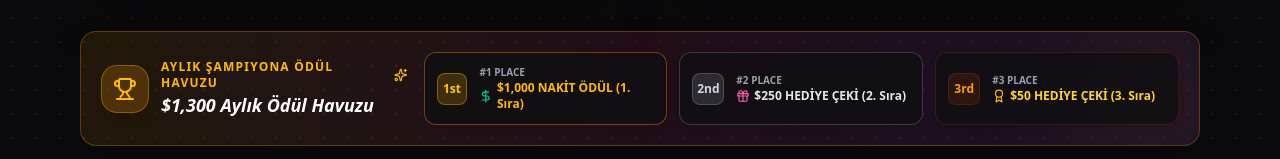
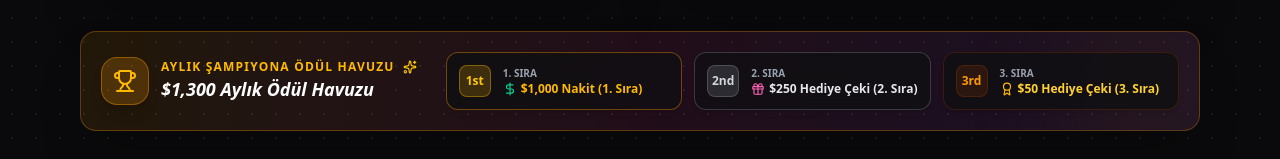
Before and after one commit to onurmne/spiderqueens, a React (Vite) app: page / in a window 1280 px wide. Shown: the part 858-1017 px from the top of the page. Built offline with nearby package versions, Linux system fonts and the light colour scheme; no server answers; the database is empty.

Commit message:
Add files via upload

```diff
--- a/src/components/VersusClash.tsx
+++ b/src/components/VersusClash.tsx
@@ -120,7 +120,7 @@ export const VersusClash: React.FC<VersusClashProps> = ({
         </div>
 
         <h1 className="text-3xl sm:text-5xl font-black text-white italic tracking-tight uppercase">
-          SpiderQueens <span className="text-pink-500">Clash Arena</span>
+          SpiderQueens <span className="text-pink-500">{t.clashArenaTitle}</span>
         </h1>
 
         {/* Free Vote Bar */}
@@ -358,11 +358,11 @@ export const VersusClash: React.FC<VersusClashProps> = ({
                 1st
               </div>
               <div>
-                <span className="text-[10px] text-gray-400 font-bold uppercase block">#1 Place</span>
+                <span className="text-[10px] text-gray-400 font-bold uppercase block">{t.placeLabel1}</span>
                 <span className="text-xs font-black text-amber-400 flex items-center gap-1">
                   <DollarSign className="w-3.5 h-3.5 text-emerald-400" />
                   <span>
-                    {formatPrizeUsd(rewardSettings.first_place_prize_usd || rewardSettings.base_first_prize)} NAKİT ÖDÜL (1. Sıra)
+                    {formatPrizeUsd(rewardSettings.first_place_prize_usd || rewardSettings.base_first_prize)} {t.cashLabel} ({t.placeLabel1})
                   </span>
                 </span>
               </div>
@@ -374,11 +374,11 @@ export const VersusClash: React.FC<VersusClashProps> = ({
                 2nd
               </div>
               <div>
-                <span className="text-[10px] text-gray-400 font-bold uppercase block">#2 Place</span>
+                <span className="text-[10px] text-gray-400 font-bold uppercase block">{t.placeLabel2}</span>
                 <span className="text-xs font-black text-gray-200 flex items-center gap-1">
                   <Gift className="w-3.5 h-3.5 text-pink-400" />
                   <span>
-                    {formatPrizeUsd(rewardSettings.base_second_prize)} HEDİYE ÇEKİ (2. Sıra)
+                    {formatPrizeUsd(rewardSettings.base_second_prize)} {t.voucherLabel} ({t.placeLabel2})
                   </span>
                 </span>
               </div>
@@ -390,11 +390,11 @@ export const VersusClash: React.FC<VersusClashProps> = ({
                 3rd
               </div>
               <div>
-                <span className="text-[10px] text-gray-400 font-bold uppercase block">#3 Place</span>
+                <span className="text-[10px] text-gray-400 font-bold uppercase block">{t.placeLabel3}</span>
                 <span className="text-xs font-black text-amber-300 flex items-center gap-1">
                   <Award className="w-3.5 h-3.5 text-amber-400" />
                   <span>
-                    {formatPrizeUsd(rewardSettings.base_third_prize)} HEDİYE ÇEKİ (3. Sıra)
+                    {formatPrizeUsd(rewardSettings.base_third_prize)} {t.voucherLabel} ({t.placeLabel3})
                   </span>
                 </span>
               </div>
```
